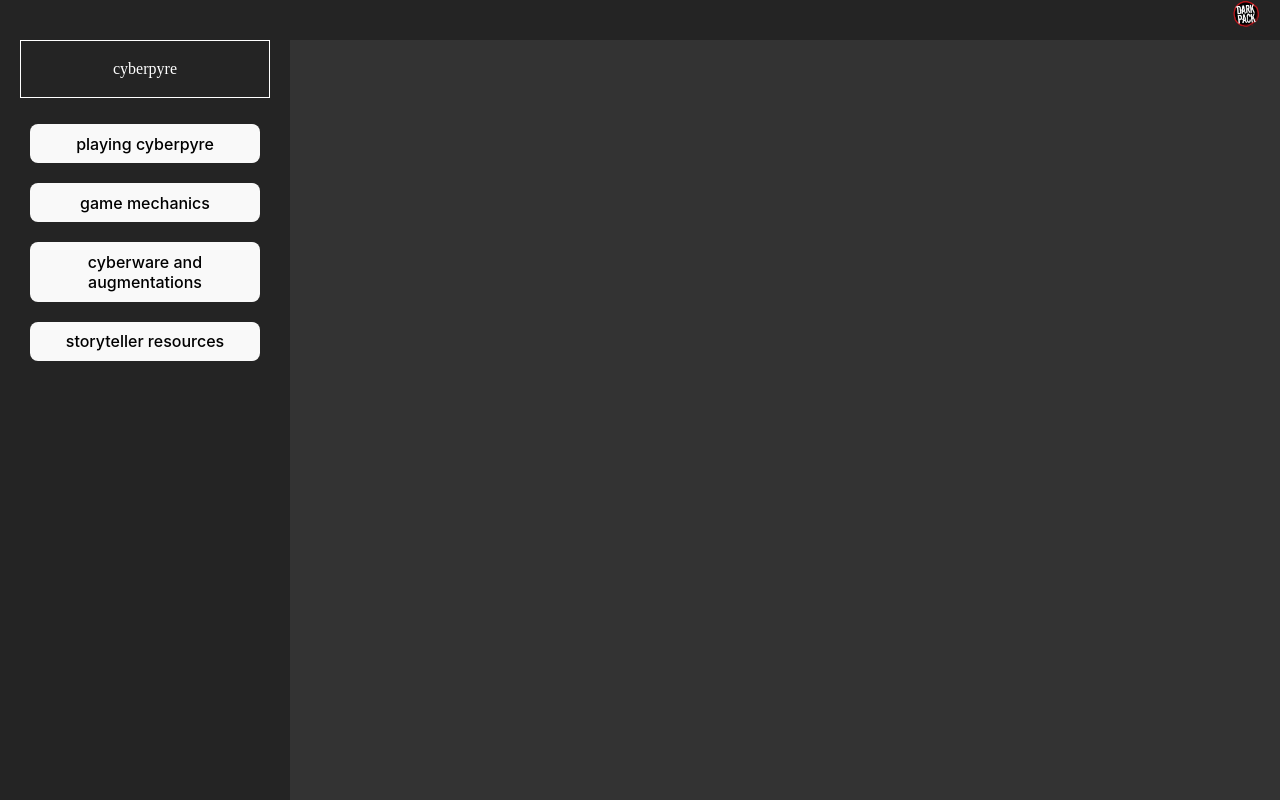
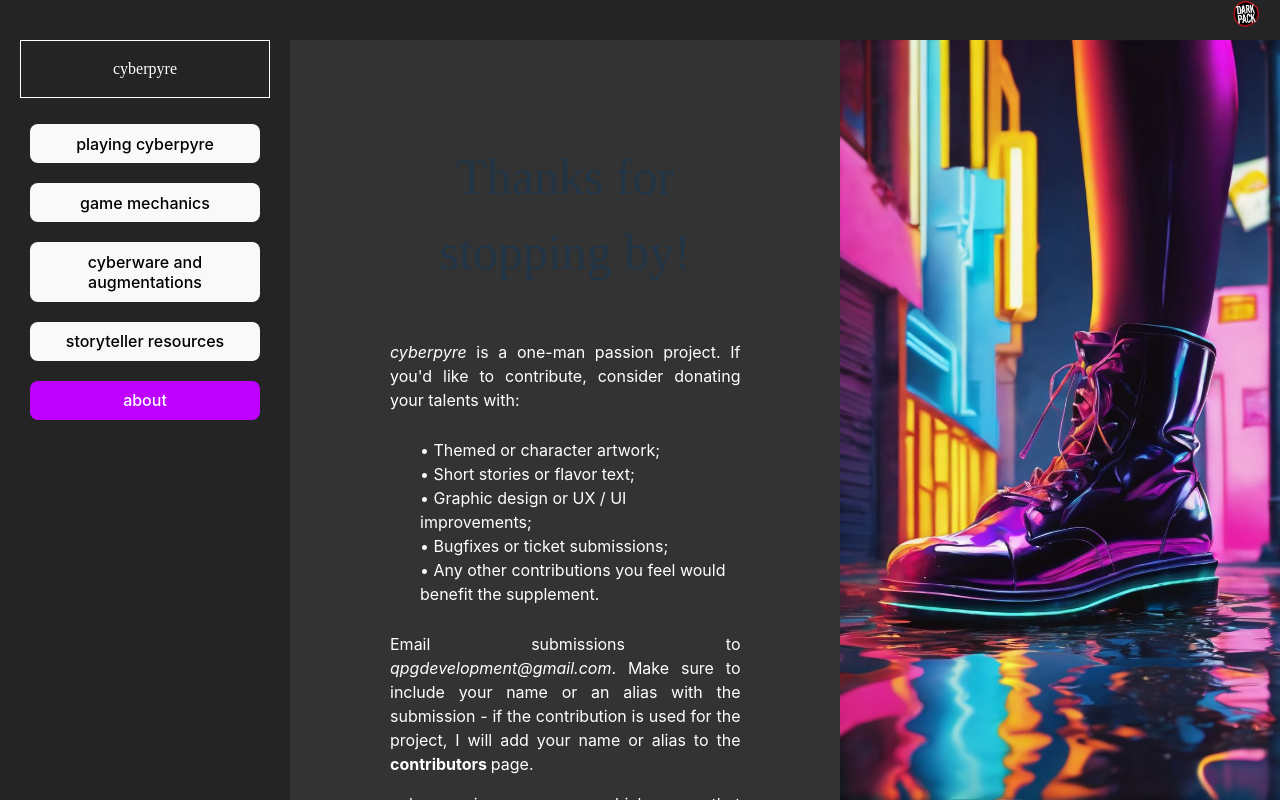
Before and after one commit to qpgdev/cyberpyre, a React (Vite) app: page /about/support-the-project in a window 1280 px wide. Built offline with nearby package versions, Linux system fonts and the light colour scheme; the HTML template or start-up script is replaced by a standard one; a web font is replaced by a local one.

Commit message:
added about tab, support the project dropdown tab

```diff
--- a/src/App.tsx
+++ b/src/App.tsx
@@ -8,6 +8,7 @@ import PlayingCyberpyreTab from './components/sidebar-tabs/PlayingCyberpyreTab';
 import GameMechanicsTab from './components/sidebar-tabs/GameMechanicsTab';
 import CyberwareTab from './components/sidebar-tabs/CyberwareTab';
 import StorytellerTab from './components/sidebar-tabs/StorytellerTab';
+import AboutTab from './components/sidebar-tabs/AboutTab';
 
 // Import pages
 import MainPage from './components/main-page/MainPage';
@@ -27,13 +28,16 @@ import CyberwareDamagePage from './components/game-mechanics-pages/CyberwareDama
 // Import cyberware-and-augmentations pages
 import WhatAreAugmentations from './components/cyberware-and-augmentations/WhatAreAugmentationsPage';
 
+// Import about pages
+import SupportTheProject from './components/about-pages/SupportTheProject';
+
 function App() {
 
   return (
     <Router>
     <div className = 'app-container'>
       <nav className='navbar'>
-        <a href="https://www.paradoxinteractive.com/games/world-of-darkness/community/dark-pack-agreement">
+        <a href="https://www.paradoxinteractive.com/games/world-of-darkness/community/dark-pack-agreement" target="_blank" rel="noopener noreferrer">
           <img style={{maxWidth: '2.2vw'}}src={darkpackLogo}></img>
         </a>
       </nav>
@@ -44,6 +48,7 @@ function App() {
           <GameMechanicsTab></GameMechanicsTab>
           <CyberwareTab></CyberwareTab>
           <StorytellerTab></StorytellerTab>
+          <AboutTab></AboutTab>
         </div>
         <div className='dashboard'>
             <Routes>
@@ -60,7 +65,8 @@ function App() {
               <Route path="/game-mechanics/compulsions" element={<CompulsionsPage/>} />
               <Route path="/game-mechanics/installing-removing" element={<InstallingRemovingPage/>} />
               <Route path="/game-mechanics/cyberware-damage" element={<CyberwareDamagePage/>} />
-              <Route path="cyberware-and-augmentations/what-are-augmentations" element={<WhatAreAugmentations/>}/>
+              <Route path="/cyberware-and-augmentations/what-are-augmentations" element={<WhatAreAugmentations/>}/>
+              <Route path="/about/support-the-project" element={<SupportTheProject></SupportTheProject>} />
             </Routes>
         </div>
       </div>
--- /dev/null
+++ b/src/components/about-pages/SupportTheProject.tsx
@@ -0,0 +1,41 @@
+import '../../App.css';
+import boot from '../../assets/neon-boot.png';
+
+function SupportTheProject() {
+
+  return (
+    <div className='scrollable-div' style={{maxHeight: '95vh'}}>
+      <div style={{display: 'flex'}}>
+      <div style ={{ marginTop: '50px', marginLeft: '100px', marginRight: '100px', justifyContent:'center'}}>
+        <p className ='setting-the-scene-title' style={{fontFamily: 'Orbitron', fontSize: '50px'}}>
+            Thanks for stopping by!
+        </p>
+        <p className ='game-mechanics-text'>
+        <em>cyberpyre</em> is a one-man passion project.
+        If you'd like to contribute, consider donating your talents with:<br></br>
+        </p>
+        <div style={{display: 'flex'}}>
+          <p className ='game-mechanics-text' style={{padding: '10px', marginTop: '0px', marginBottom: '0px', marginLeft: '20px', marginRight: '0px', textAlign: 'left'}}>
+          &bull; Themed or character artwork; <br></br>
+          &bull; Short stories or flavor text;<br></br>
+          &bull; Graphic design or UX / UI improvements;<br></br>
+          &bull; Bugfixes or ticket submissions;<br></br>
+          &bull; Any other contributions you feel would benefit the supplement.
+                    </p>
+                </div>
+        <p className='game-mechanics-text'>
+          Email submissions to <em>qpgdevelopment@gmail.com</em>. Make sure to include your name or an alias with the submission -
+          if the contribution is used for the project, I will add your name or alias to the <strong> contributors </strong> page.
+        </p>
+        <p className='game-mechanics-text'>
+          <em>cyberpyre</em> is open source, which means that all of the source code used for the project is publically available for you to view and use.
+          You can find the source code on GitHub <a href="https://github.com/qpgdev/cyberpyre" target="_blank" rel="noopener noreferrer" style={{color:'#bd00ff'}}> here.</a>
+        </p>
+      </div>
+      <img src={boot} style={{height:'95vh'}}></img>
+      </div>
+    </div>
+  )
+}
+
+export default SupportTheProject;
--- a/src/components/cyberware-and-augmentations/WhatAreAugmentationsPage.tsx
+++ b/src/components/cyberware-and-augmentations/WhatAreAugmentationsPage.tsx
@@ -12,8 +12,8 @@ function WhatAreAugmentations() {
                 <p className="setting-the-scene-title">
                     what are augmentations?
                 </p>
-                <p className='game-mechanics-text' style={{marginTop: '0px', textAlign: 'left'}}>
-                    In cyberpyre, installed cyberware is typically mechanically represented by <strong>Augmentations</strong>.
+                <p className='game-mechanics-text' style={{marginTop: '0px'}}>
+                    In <em>cyberpyre,</em> installed cyberware is typically mechanically represented by <strong>Augmentations</strong>.
                     There are many forms of Augmentations, including:
                 </p>
                 <div style={{display: 'flex'}}>
@@ -22,7 +22,7 @@ function WhatAreAugmentations() {
                         &bull; <strong>Neural Processors</strong> that allow for bonuses to Skills; <br></br>
                         &bull; <strong>Operating Systems</strong> which provide unique Powers; <br></br>
                         &bull; <strong>Augmentation Merits</strong> that allow for specialized abilities; <br></br>
-                        &bull; <strong>Weapon</strong> Augmentations. <br></br>
+                        &bull; <strong>Weapon Augmentations </strong> such as spring-loaded arm blades, thermal garrotes, "finger" guns, and more. <br></br>
                     </p>
                 </div>
                 <p className='game-mechanics-text'>
--- a/src/components/playing-cyberpyre-pages/WhatIsCyberpyrePage.tsx
+++ b/src/components/playing-cyberpyre-pages/WhatIsCyberpyrePage.tsx
@@ -14,7 +14,7 @@ function WhatIsCyberpyrePage() {
         The year is 2100. The blaze of the Second Inquisition, launched against Kindred almost a century ago, is now nothing but long-cold ash.
         The Camarilla’s last-ditch decision to embrace technology in the midst of one of the greatest onslaughts they’ve ever faced has catapulted
         them into a position of power that they haven’t seen since the Dark Ages.
-        In the world of Cyberpyre, the Cam controls the megacorps, the Anarchs run the streets,
+        In the world of <em>cyberpyre,</em> the Cam controls the megacorps, the Anarchs run the streets,
         and mortals try the best they can to scrape by in a world where working 80 hours a week still doesn’t bring in enough credits to afford
         a studio apartment.  So what now?
 
--- /dev/null
+++ b/src/components/sidebar-tabs/AboutTab.tsx
@@ -0,0 +1,40 @@
+import { useState, useEffect } from 'react';
+import { useLocation, useNavigate } from 'react-router-dom';
+
+function AboutTab() {
+    const [isOpen, setIsOpen] = useState(false);
+    const [buttonStyling, setButtonStyling ] = useState('intro-button-alt');
+    const navigate = useNavigate();
+    const location = useLocation();
+
+    const navigateToSupportTheProject = () => {
+        navigate('/about/support-the-project');
+    };
+
+    const toggleDropdown = () => {
+        setIsOpen(!isOpen);
+      };
+
+    useEffect(() => {
+        if (location.pathname.startsWith('/about')) {
+            setButtonStyling('intro-button-selected')
+        } else {
+            setButtonStyling('intro-button-alt')
+        }
+    }, [location.pathname]);
+
+    return (
+      <div className="tab">
+        <button className ={buttonStyling} onClick={toggleDropdown}>
+          about
+        </button>
+          {isOpen && (
+            <div className="dropdown-content">
+              <a onClick={navigateToSupportTheProject}>support the project</a>
+            </div>
+          )}
+      </div>
+    )
+  }
+
+  export default AboutTab;
```
Also changed, not shown: src/components/game-mechanics-pages/GlitchDicePage.tsx (+5 -2 lines).
